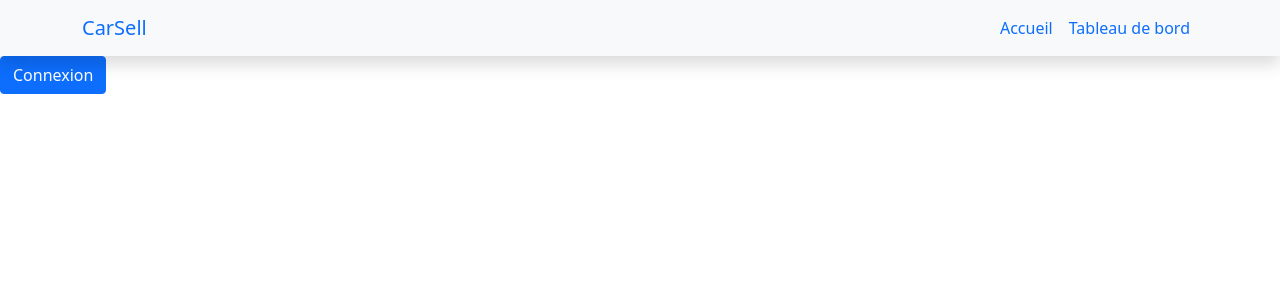
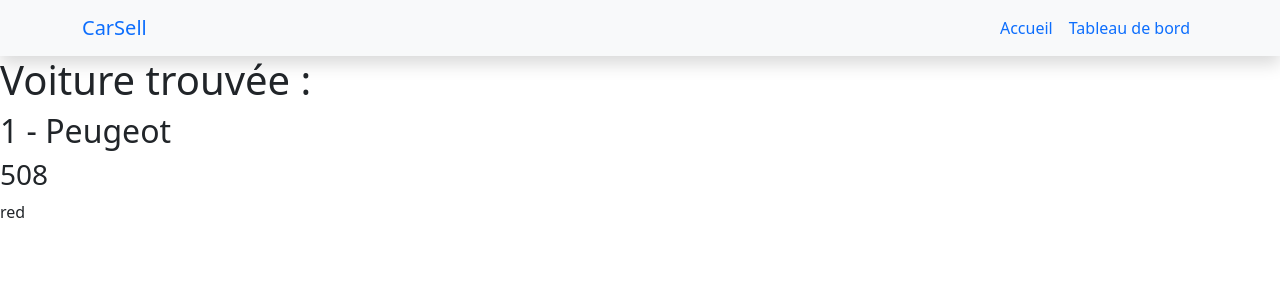
Before and after one commit to Antoine-Goncalves14/car-sell-angular, an Angular app: page /admin/dashboard/1 in a window 1280 px wide. Before the commit this address led to /home. Shown: the top 300 px of the page. Built offline with nearby package versions, Linux system fonts and the light colour scheme.

Commit message:
paramètre de routes

```diff
--- a/src/app/admin/dashboard/dashboard.component.html
+++ b/src/app/admin/dashboard/dashboard.component.html
@@ -1 +1,6 @@
-<p>dashboard works!</p>
+<h1>Voiture trouvée :</h1>
+<div *ngIf="currentCar">
+  <h2>{{ currentCar.id }} - {{ currentCar.brand }}</h2>
+  <h3>{{ currentCar.model }}</h3>
+  <p> {{ currentCar.color }}</p>
+</div>
--- a/src/app/admin/dashboard/dashboard.component.ts
+++ b/src/app/admin/dashboard/dashboard.component.ts
@@ -1,4 +1,5 @@
 import { Component, OnInit } from '@angular/core';
+import { ActivatedRoute } from '@angular/router';
 
 @Component({
   selector: 'app-dashboard',
@@ -7,9 +8,36 @@ import { Component, OnInit } from '@angular/core';
 })
 export class DashboardComponent implements OnInit {
 
-  constructor() { }
+  cars = [
+    {
+      id: 0,
+      brand: 'Renault',
+      model: 'Laguna',
+      color: 'gray',
+    },
+    {
+      id: 1,
+      brand: 'Peugeot',
+      model: '508',
+      color: 'red',
+    },
+    {
+      id: 2,
+      brand: 'Opel',
+      model: 'Corsa',
+      color: 'blue',
+    },
+  ];
+
+  currentCar: any;
+
+  constructor(
+    private activatedRoute: ActivatedRoute,
+  ) { }
 
   ngOnInit(): void {
+    const carId = this.activatedRoute.snapshot.paramMap.get('id');
+    this.currentCar = this.cars.find(car => car.id === +String(carId));
   }
 
 }
--- a/src/app/app-routing.module.ts
+++ b/src/app/app-routing.module.ts
@@ -6,6 +6,10 @@ import { HomeComponent } from './home/home.component';
 const routes: Routes = [
   {
     path: 'admin/dashboard',
+    component: DashboardComponent,
+  },
+  {
+    path: 'admin/dashboard/:id',
     component: DashboardComponent,
   },
   {
--- a/src/app/app.component.ts
+++ b/src/app/app.component.ts
@@ -5,26 +5,4 @@ import { Component } from '@angular/core';
   templateUrl: './app.component.html',
   styleUrls: ['./app.component.scss']
 })
-export class AppComponent {
-
-  cars = [
-    {
-      id: 0,
-      brand: 'Renault',
-      model: 'Laguna',
-      color: 'gray',
-    },
-    {
-      id: 1,
-      brand: 'Peugeot',
-      model: '508',
-      color: 'red',
-    },
-    {
-      id: 2,
-      brand: 'Opel',
-      model: 'Corsa',
-      color: 'blue',
-    },
-  ];
-}
+export class AppComponent {}
```
